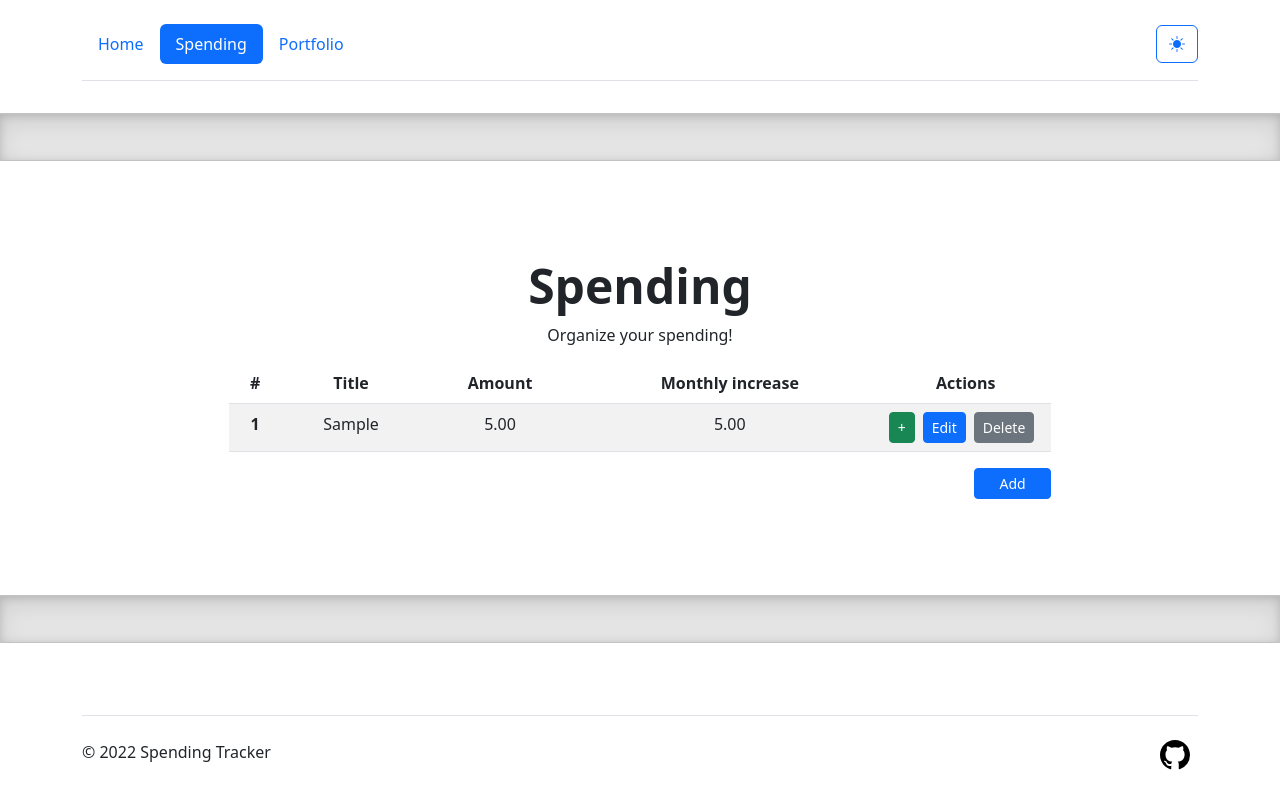
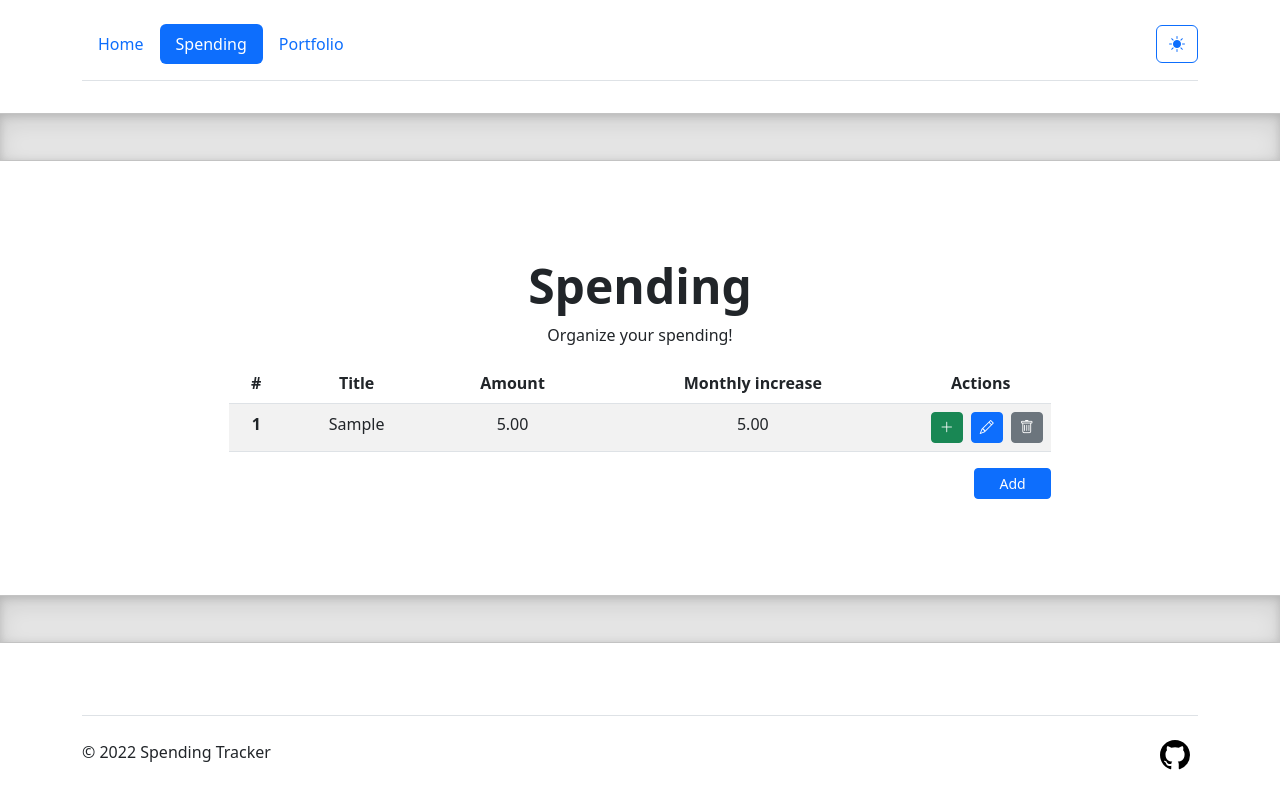
Before and after one commit to erikas-tranauskas/spending-tracker, a Vue app: page /spending/edit/1 in a window 1280 px wide. Both pictures are taken after typing "Sample", "5", "5" into the empty fields and a click on the button "Save". Shown: the top 808 px of the page. Built offline with nearby package versions, Linux system fonts and the light colour scheme.

Commit message:
Update html

```diff
--- a/src/components/spending/ItemComponent.vue
+++ b/src/components/spending/ItemComponent.vue
@@ -67,9 +67,9 @@ const redirectToSpendingView = () => {
           <label for="item-increase" class="col-form-label">Monthly increase:</label>
           <input v-model.number="increase" name="item-increase" type="number" class="form-control" id="item-increase" />
         </div>
-        <div class="mb-3">
+        <div class="mb-3 d-flex justify-content-end gap-2">
           <button type="button" @click="saveItem" class="btn btn-primary">Save</button>
-          <button type="button" @click="redirectToSpendingView" class="btn btn-secondary float-end">Back</button>
+          <button type="button" @click="redirectToSpendingView" class="btn btn-secondary">Back</button>
         </div>
       </div>
     </form>
--- a/src/components/spending/SpendingComponent.vue
+++ b/src/components/spending/SpendingComponent.vue
@@ -41,7 +41,7 @@ const handleIncrease = (item: ListItem) => {
         <th scope="col">Title</th>
         <th scope="col">Amount</th>
         <th scope="col">Monthly increase</th>
-        <th scope="col" style="width: 170px">Actions</th>
+        <th scope="col" style="width: 140px">Actions</th>
       </tr>
     </thead>
     <tbody>
@@ -52,14 +52,32 @@ const handleIncrease = (item: ListItem) => {
         <td>{{ item.increase.toFixed(2) }}</td>
         <td>
           <div class="btn-group d-flex d-md-none" role="group" aria-label="Actions">
-            <button @click="handleIncrease(item)" type="button" class="btn btn-success btn-sm">+</button>
-            <button @click="redirectToItemView(item.id)" type="button" class="btn btn-primary btn-sm">Edit</button>
-            <button @click="handleDelete(item.id)" type="button" class="btn btn-secondary btn-sm">Delete</button>
+            <button @click="handleIncrease(item)" type="button" class="btn btn-success btn-sm">
+              <i class="bi bi-plus-lg" aria-hidden="true"></i>
+              <span class="visually-hidden">Increase</span>
+            </button>
+            <button @click="redirectToItemView(item.id)" type="button" class="btn btn-primary btn-sm">
+              <i class="bi bi-pencil" aria-hidden="true"></i>
+              <span class="visually-hidden">Edit</span>
+            </button>
+            <button @click="handleDelete(item.id)" type="button" class="btn btn-secondary btn-sm">
+              <i class="bi bi-trash" aria-hidden="true"></i>
+              <span class="visually-hidden">Delete</span>
+            </button>
           </div>
-          <div class="d-none d-md-flex gap-2" role="group" aria-label="Actions">
-            <button @click="handleIncrease(item)" type="button" class="btn btn-success btn-sm">+</button>
-            <button @click="redirectToItemView(item.id)" type="button" class="btn btn-primary btn-sm">Edit</button>
-            <button @click="handleDelete(item.id)" type="button" class="btn btn-secondary btn-sm">Delete</button>
+          <div class="d-none d-md-flex gap-2 justify-content-end" role="group" aria-label="Actions">
+            <button @click="handleIncrease(item)" type="button" class="btn btn-success btn-sm">
+              <i class="bi bi-plus-lg" aria-hidden="true"></i>
+              <span class="visually-hidden">Increase</span>
+            </button>
+            <button @click="redirectToItemView(item.id)" type="button" class="btn btn-primary btn-sm">
+              <i class="bi bi-pencil" aria-hidden="true"></i>
+              <span class="visually-hidden">Edit</span>
+            </button>
+            <button @click="handleDelete(item.id)" type="button" class="btn btn-secondary btn-sm">
+              <i class="bi bi-trash" aria-hidden="true"></i>
+              <span class="visually-hidden">Delete</span>
+            </button>
           </div>
         </td>
       </tr>
```
